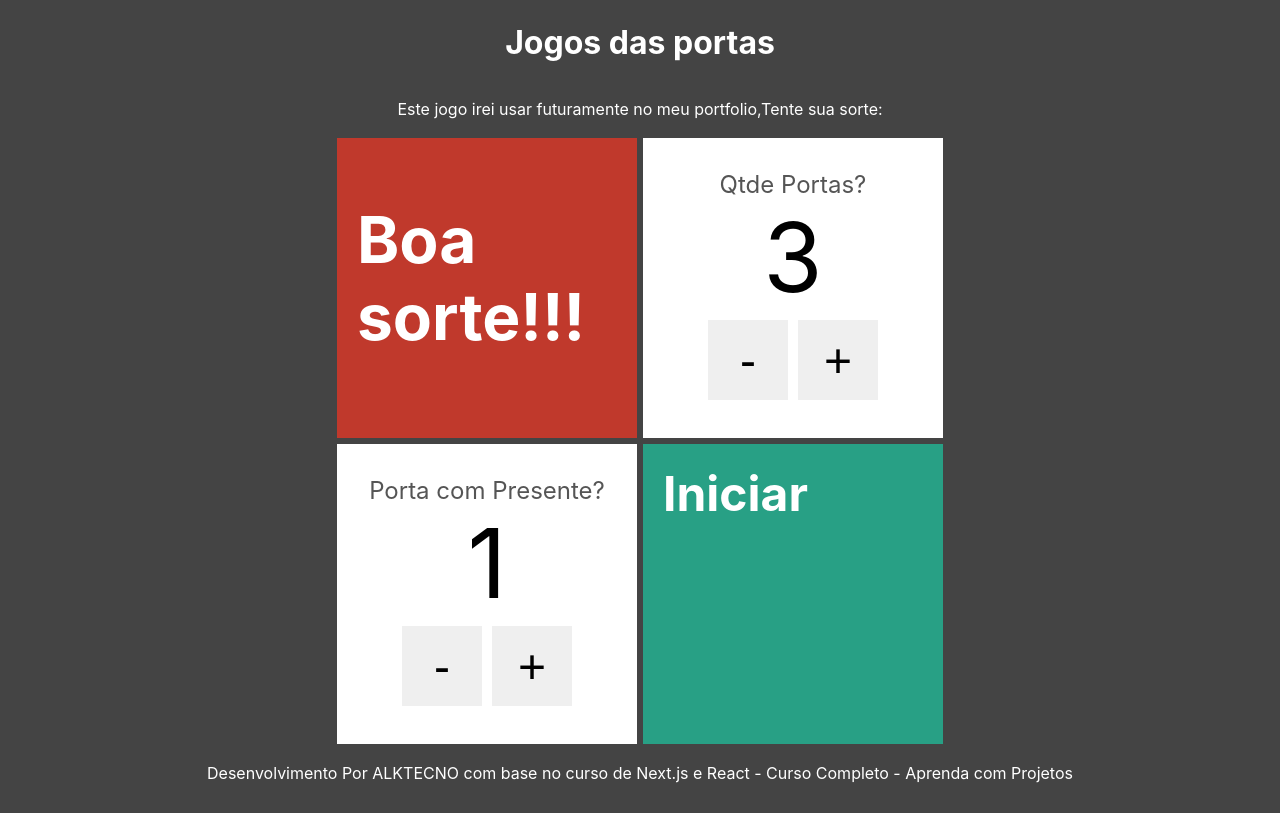
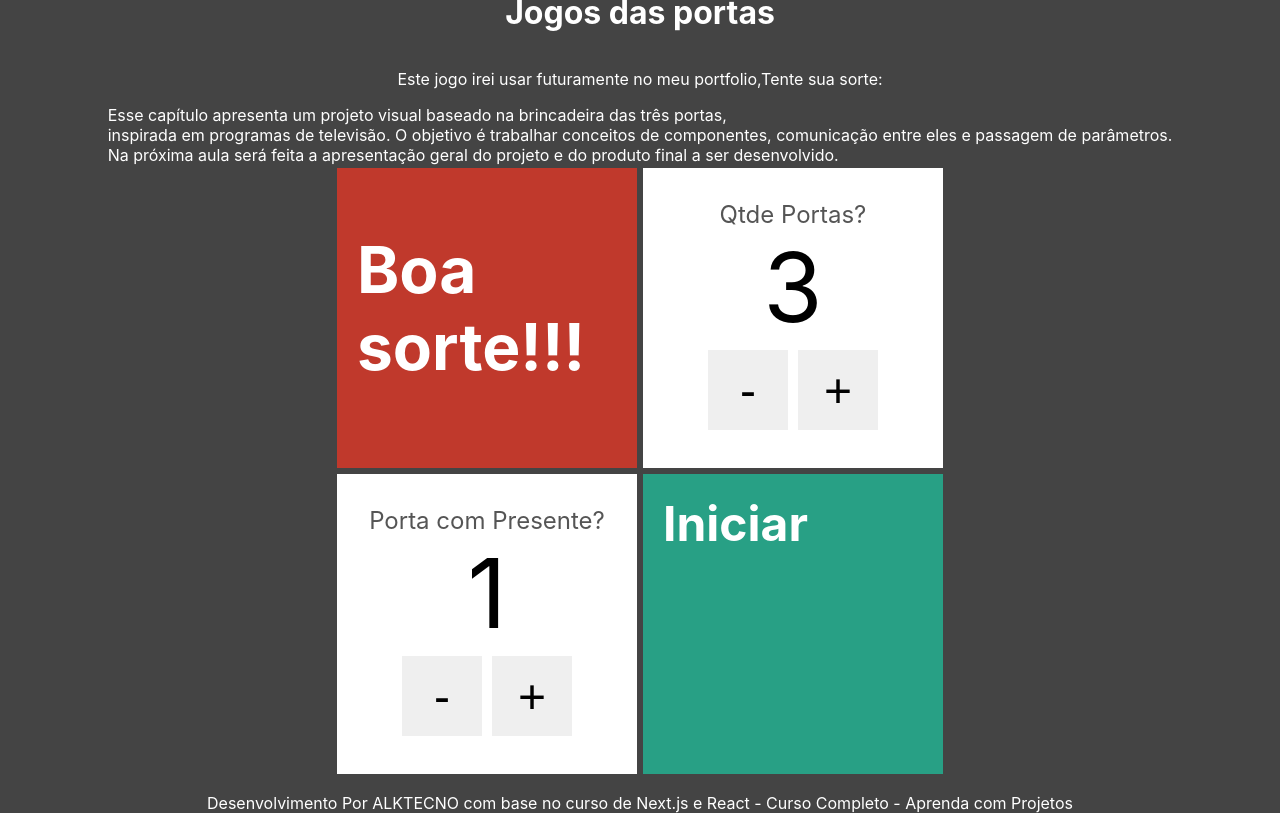
Before and after one commit to andreluiskunert/Next.js_e_React_Curso_Completo-_Aprenda_com_Projetos, a Next.js app in the folder 3_Projeto_Porta_Premiada_Aplicando_os_Conceitos_Fundamentais/portas/: page / in a window 1280 px wide. Built offline with nearby package versions, Linux system fonts and the light colour scheme.

Commit message:
bora codar Next/React.js_2025

```diff
--- a/3_Projeto_Porta_Premiada_Aplicando_os_Conceitos_Fundamentais/portas/pages/index.tsx
+++ b/3_Projeto_Porta_Premiada_Aplicando_os_Conceitos_Fundamentais/portas/pages/index.tsx
@@ -13,8 +13,13 @@ export default function Formulario() {
     <div className={styles.formulario}>
 
 
-      <h1> Jogos das portas</h1>
+      <h1>  Jogos das portas</h1>
       <p>Este jogo irei usar futuramente no meu portfolio,Tente sua sorte: </p>
+       <>
+       Esse capítulo apresenta um projeto visual baseado na brincadeira das três portas,<br /> inspirada em programas de televisão.
+O objetivo é trabalhar conceitos de componentes, comunicação entre eles e passagem de parâmetros. <br />
+Na próxima aula será feita a apresentação geral do projeto e do produto final a ser desenvolvido.
+      </>
       <div>
         <Cartao bgcolor="#c0392c">
           <h1>Boa sorte!!!</h1>
```
